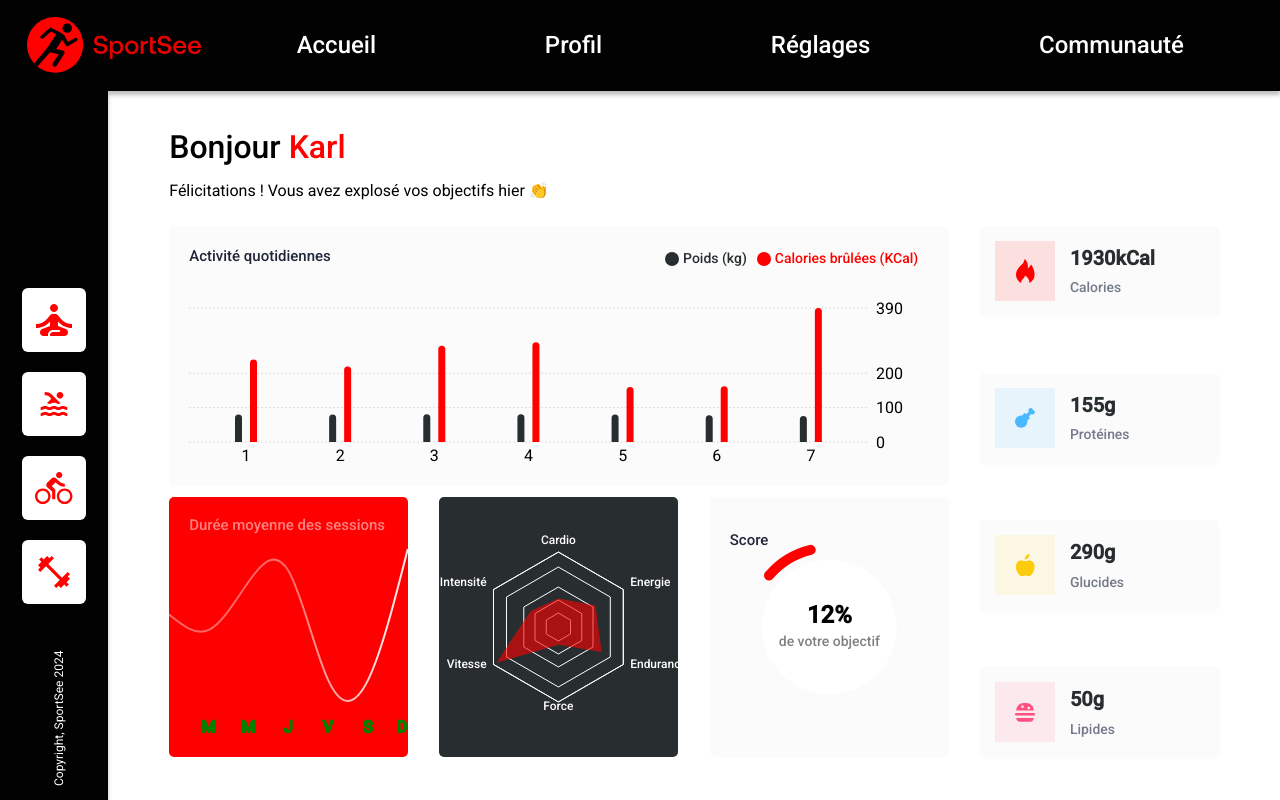
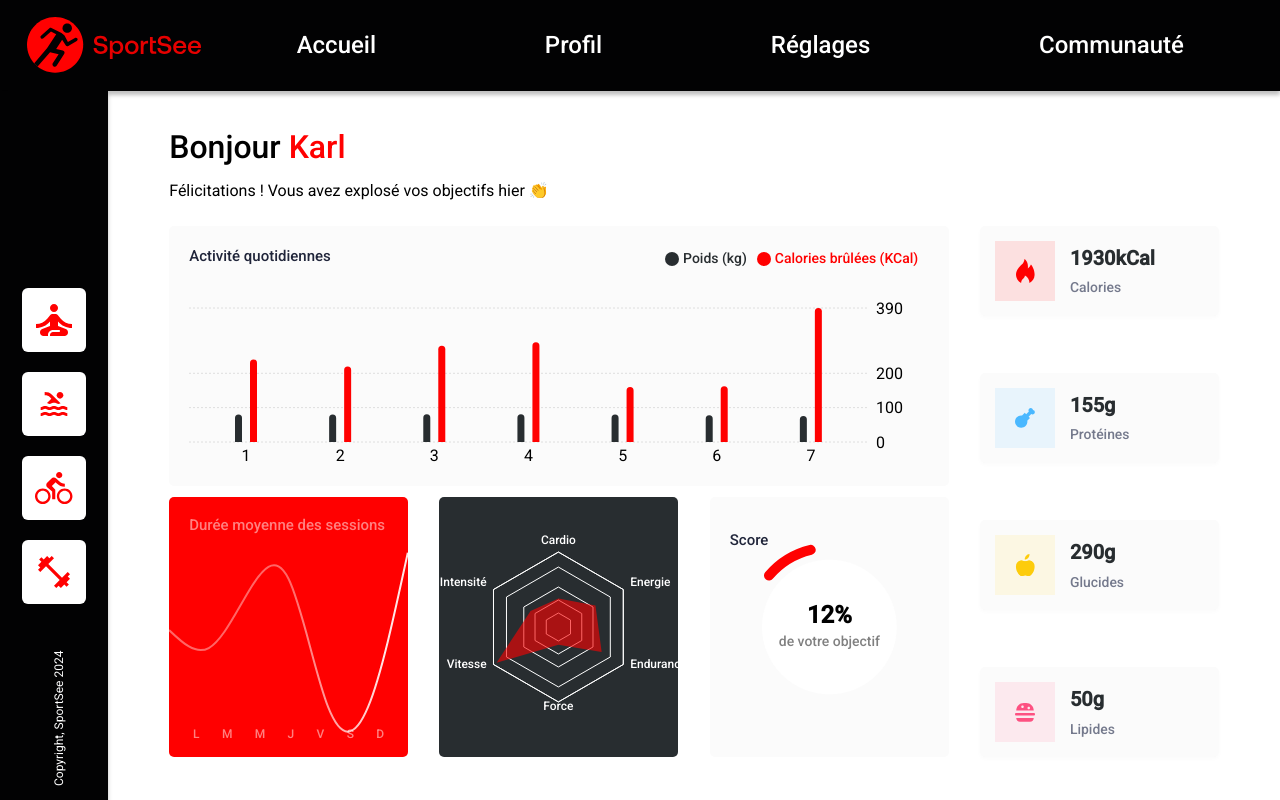
Before and after one commit to haaslaura/sportsee-front, a React (Create React App) app: page /accueil/12 in a window 1280 px wide. Built offline with nearby package versions, Linux system fonts and the light colour scheme.

Commit message:
Finalising the LineChart

```diff
--- a/src/components/WeeklySessionsLineChart.jsx
+++ b/src/components/WeeklySessionsLineChart.jsx
@@ -27,9 +27,8 @@ function CustomCursor(props) {
         <Rectangle
             style={{ fill: "rgba(0, 0, 0, 0.1)" }}
             x={x}
-            z={99}
             width={width}
-            height={height *2}
+            height={height * 2}
         />
     )
 }
@@ -63,10 +62,32 @@ function CustomTooltip({ active, payload }) {
 function WeeklySessionsLineChart ({sessions}) {
 
     return (
+        <div style={{ position: "relative", width: "100%", height: "100%" }}>
+            {/* Solution for displaying the X axis legend with a margin and respecting the website model */}
+            {/* However, I don't think it's very satisfactory, as the user loses out on quality of service */}
+            <div
+                style={{
+                    position: "absolute",
+                    bottom: 15,
+                    left: "10%",
+                    right: "10%",
+                    display: "flex",
+                    justifyContent: "space-between",
+                    color: "rgba(255, 255, 255, 0.5)",
+                    fontSize: "0.75rem",
+                    fontWeight: 500,
+                }}
+            >
+                {/* Simulated XAxis legend */}
+                {sessions.map((session) => (
+                    <span key={session.day}>{modelisationData.getDayOfWeek(session.day)}</span>
+                ))}
+            </div>
+
         <ResponsiveContainer width="100%" height="100%" >
             <LineChart
                 data={sessions}
-                margin={{ top: 30, right: 0, left: 0, bottom: 20 }}
+                margin={{ top: 30, right: 0, left: 0, bottom: 0 }}
             >
 
             {/* Create a gradient for the line */}
@@ -88,32 +109,22 @@ function WeeklySessionsLineChart ({sessions}) {
             <XAxis
                 dataKey="day"
                 height={24}
-                tickFormatter={(day) => modelisationData.getDayOfWeek(day)}
-                // tickFormatter={(day) => {
-                //     if (typeof day === "string" && day.startsWith("fake")) {
-                //         return ""; // Retourne une chaîne vide pour masquer la légende
-                //     }
-                //     return modelisationData.getDayOfWeek(day) // Traite normalement les autres jours
-                // }
-                // }
                 stroke="false"
-                style={{
-                    fill: "rgba(255, 255, 255, 0.5)",
-                }}
-                minTickGap={0}
-                // tickSize={20}
-                tick={{
-                    stroke: 'green',
-                    strokeWidth: 2,
-                    margin: 20,
-                    padding: 20
-                }}
-                // mirror={true}
+
+                // 1) The first solution envisaged for displaying the legend :
+                // tickFormatter={(day) => modelisationData.getDayOfWeek(day)}
+
+                // 2) Second solution, to obtain a margin in the legend:
+                tick={false} // Cacher la barre native
+                // We mask style if we hide the native bar :
+                // style={{
+                //     fill: "rgba(255, 255, 255, 0.5)",
+                // }}
             />
 
             <YAxis
                 hide
-                domain={["dataMin - 15", "dataMax + 10"]}
+                domain={["dataMin - 10", "dataMax + 10"]}
             />
 
             <Tooltip // Display a tooltip on mouse-over
@@ -150,6 +161,7 @@ function WeeklySessionsLineChart ({sessions}) {
 
             </LineChart>
         </ResponsiveContainer>
+        </div>
     )
 }
 
```
